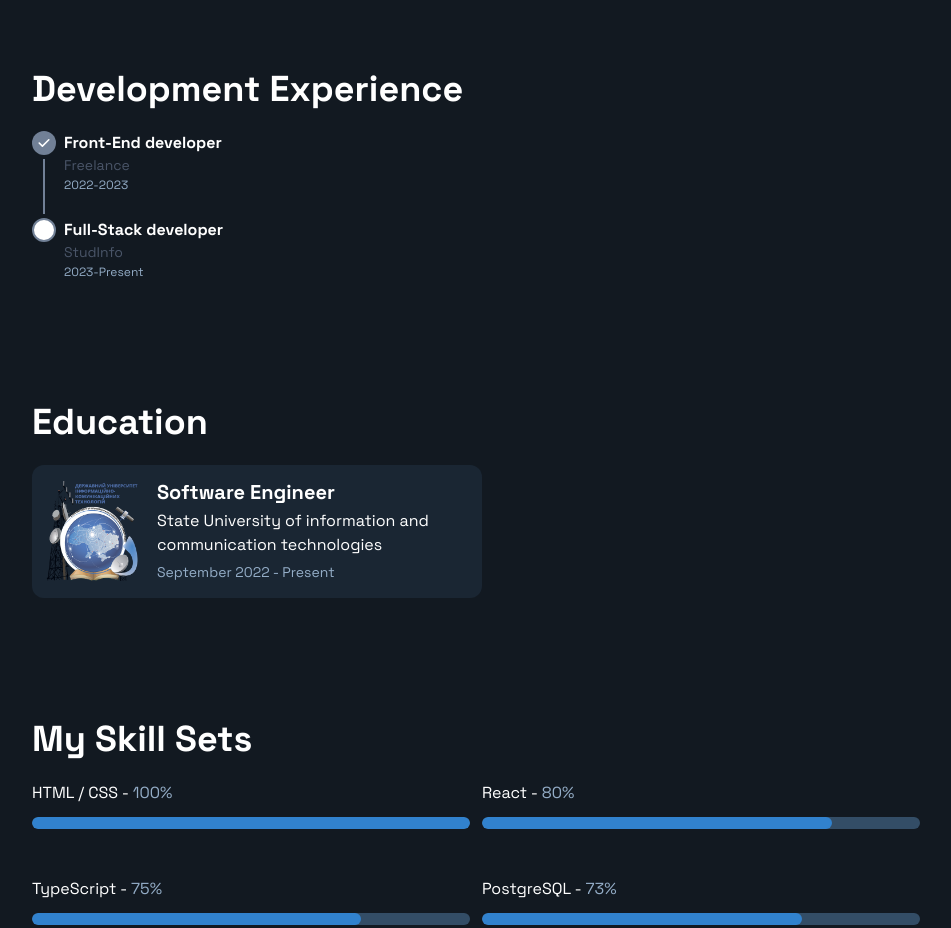
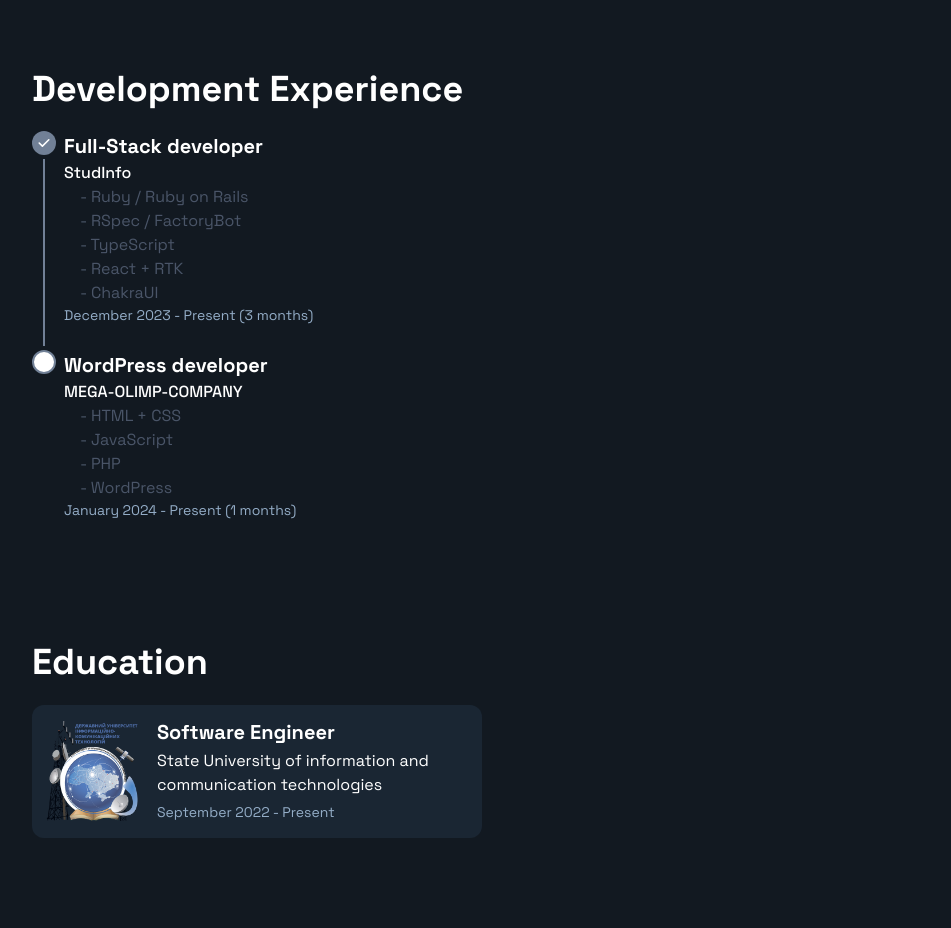
Before and after one commit to DenysHarkavenko/harkavenko_dev, a React (Vite) app: page / in a window 1280 px wide. Shown: the part 1120-2048 px from the top of the page, without its empty margins (158-1109 px from the left). Built offline with nearby package versions, Linux system fonts and the light colour scheme.

Commit message:
rewrite development experience logic and create total time calculator

```diff
--- a/src/components/Main/Sections/DevelopmentExperience.tsx
+++ b/src/components/Main/Sections/DevelopmentExperience.tsx
@@ -3,12 +3,10 @@ import ExperienceStepper from '../UI/ExperienceStepper'
 
 const DevelopmentExperience: React.FC = () => {
   return (
-    <Box
-      textAlign={['center', null, null, 'unset', 'unset']}
-      p='60px 40px'
-      id='Experience'
-    >
-      <Heading>Development Experience</Heading>
+    <Box p='60px 40px' id='Experience'>
+      <Heading textAlign={['center', null, null, 'unset', 'unset']}>
+        Development Experience
+      </Heading>
       <ExperienceStepper />
     </Box>
   )
--- a/src/components/Main/UI/ExperienceStepper.tsx
+++ b/src/components/Main/UI/ExperienceStepper.tsx
@@ -10,19 +10,7 @@ import {
   Stepper,
   useSteps,
 } from '@chakra-ui/react'
-
-const steps = [
-  {
-    title: 'Front-End developer',
-    company: 'Freelance',
-    time: '2022-2023',
-  },
-  {
-    title: 'Full-Stack developer',
-    company: 'StudInfo',
-    time: '2023-Present',
-  },
-]
+import { steps } from '../../../data/experience'
 
 const ExperienceStepper: React.FC = () => {
   const { activeStep } = useSteps({
@@ -34,7 +22,7 @@ const ExperienceStepper: React.FC = () => {
     <Stepper
       index={activeStep}
       orientation='vertical'
-      height='150px'
+      height='390px'
       gap='0'
       colorScheme='gray'
       size='sm'
@@ -47,11 +35,18 @@ const ExperienceStepper: React.FC = () => {
           </StepIndicator>
 
           <Box flexShrink='0'>
-            <StepTitle color='#fff' fontWeight='bold' fontSize='16px'>
+            <StepTitle color='#fff' fontWeight='bold' fontSize='20px'>
               {step.title}
             </StepTitle>
-            <StepDescription fontSize='14px'>{step.company}</StepDescription>
-            <StepDescription color='#94ADC7'>{step.time}</StepDescription>
+            <StepDescription fontSize='16px' color='#fff' fontWeight='medium'>
+              {step.company}
+            </StepDescription>
+            <StepDescription fontSize='16px'>
+              {step.description}
+            </StepDescription>
+            <StepDescription color='#94ADC7' fontSize='14px'>
+              {step.time}
+            </StepDescription>
           </Box>
 
           <StepSeparator />
--- /dev/null
+++ b/src/data/experience.tsx
@@ -0,0 +1,47 @@
+import { UnorderedList, ListItem } from '@chakra-ui/react'
+
+export const steps: Step[] = [
+  {
+    title: 'Full-Stack developer',
+    company: 'StudInfo',
+    description: (
+      <UnorderedList styleType='none'>
+        <ListItem>- Ruby / Ruby on Rails</ListItem>
+        <ListItem>- RSpec / FactoryBot</ListItem>
+        <ListItem>- TypeScript</ListItem>
+        <ListItem>- React + RTK</ListItem>
+        <ListItem>- ChakraUI</ListItem>
+      </UnorderedList>
+    ),
+    startDate: new Date('2023-12'),
+    endDate: new Date(),
+  },
+  {
+    title: 'WordPress developer',
+    company: 'MEGA-OLIMP-COMPANY',
+    description: (
+      <UnorderedList styleType='none'>
+        <ListItem>- HTML + CSS</ListItem>
+        <ListItem>- JavaScript</ListItem>
+        <ListItem>- PHP</ListItem>
+        <ListItem>- WordPress</ListItem>
+      </UnorderedList>
+    ),
+    startDate: new Date('2024-01'),
+    endDate: new Date('2024-02'),
+  },
+]
+
+// total time calculator
+steps.forEach((step) => {
+  const currentDate = step.endDate
+  const startDate = step.startDate
+  const diffTime = Math.abs(currentDate.getTime() - startDate.getTime())
+  const diffMonths = Math.floor(diffTime / (1000 * 60 * 60 * 24 * 30))
+  step.time = `${startDate.toLocaleString('en-US', {
+    month: 'long',
+    year: 'numeric',
+  })} - Present (${diffMonths} months)`
+})
+
+export default steps
```
Also changed, not shown: src/types/step.ts (added, +9 -0 lines).
